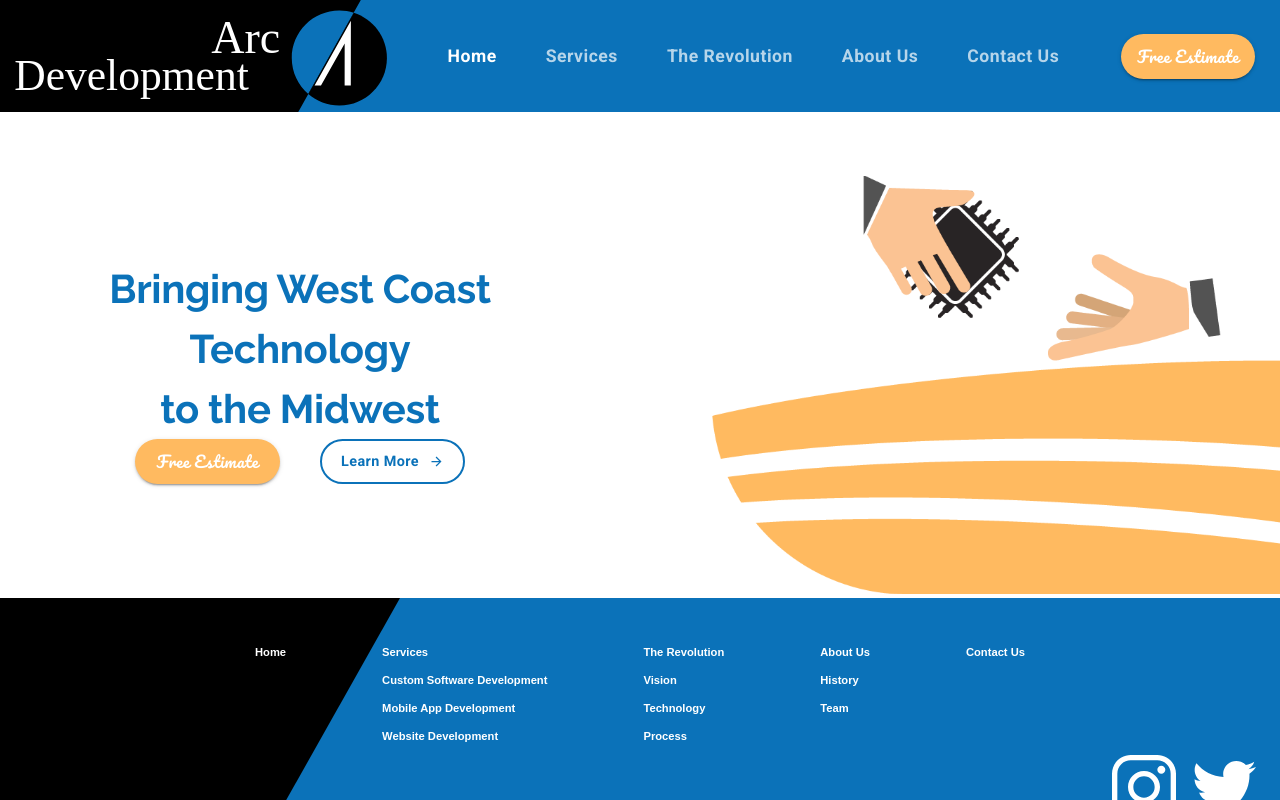
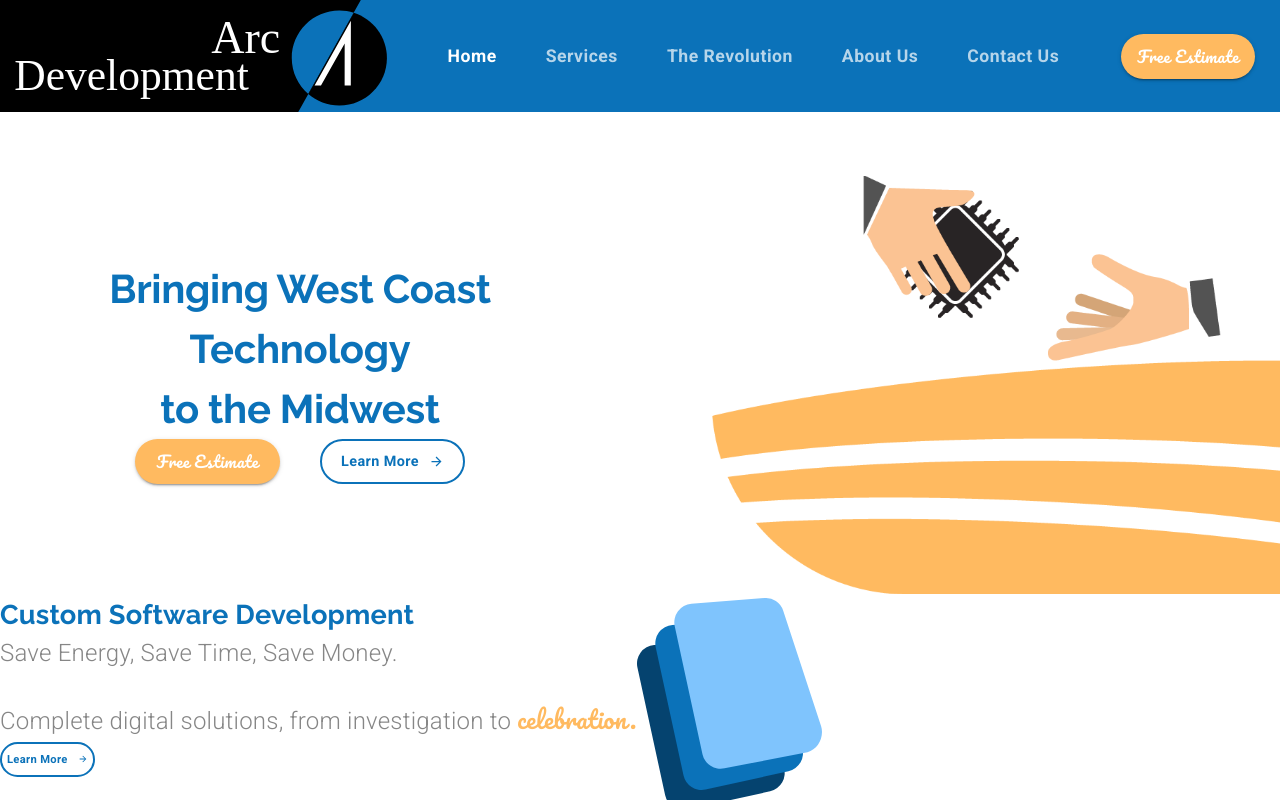
Before and after one commit to elfgodd/MaterialUI-Bootcamp, a React (Create React App) app: page / in a window 1280 px wide. Shown: the top 800 px of the page. Built offline with nearby package versions, Linux system fonts and the light colour scheme.

Commit message:
Creating The Services Block - Custom Software

```diff
--- a/src/components/LandingPage.js
+++ b/src/components/LandingPage.js
@@ -7,7 +7,7 @@
 import Typography from '@material-ui/core/Typography'
 
 import animationData from '../animations/landinganimation/data'
-import { BlockRounded } from '@material-ui/icons'
+import customSoftwareIcon from '../assets/CustomSoftwareIcon.svg'
 
 const useStyles = makeStyles((theme) => ({
   animation: {
@@ -34,16 +34,16 @@
     marginTop: '20em',
   },
   learnButtonHero: {
-    borderColor: theme.palette.common.blue,
-    color: theme.palette.common.blue,
-    borderWidth: 2,
-    textTransform: 'none',
-    borderRadius: '50px',
-    fontFamily: 'Roboto',
-    fontWeight: 'bold',
+    ...theme.typography.learnButton,
     fontSize: '0.9rem',
     height: 45,
     width: 145,
+  },
+  learnButton: {
+    ...theme.typography.learnButton,
+    fontSize: '0.7rem',
+    height: 35,
+    padding: 5,
   },
   mainContainer: {
     marginTop: '5em',
@@ -60,6 +60,13 @@
     [theme.breakpoints.down('xs')]: {
       marginLeft: 0,
     },
+  },
+  specialText: {
+    fontFamily: 'Pacifico',
+    color: theme.palette.common.orange,
+  },
+  subtitle: {
+    marginBottom: '1em',
   },
 }))
 
@@ -79,6 +86,7 @@
   return (
     <Grid container direction='column' className={classes.mainContainer}>
       <Grid item>
+        {/*-----Hero Block-----*/}
         <Grid
           container
           justifyContent='flex-end'
@@ -118,6 +126,32 @@
           </Grid>
         </Grid>
       </Grid>
+      <Grid item>
+        {/*-----Services Block-----*/}
+        <Grid container direction='row'>
+          <Grid item>
+            <Typography variant='h4'>Custom Software Development</Typography>
+            <Typography variant='subtitle1' className={classes.subtitle}>
+              Save Energy, Save Time, Save Money.
+            </Typography>
+            <Typography variant='subtitle1'>
+              Complete digital solutions, from investigation to{' '}
+              <span className={classes.specialText}>celebration.</span>
+            </Typography>
+            <Button variant='outlined' className={classes.learnButton}>
+              <span style={{ marginRight: 10 }}>Learn More</span>
+              <ButtonArrow
+                width={10}
+                height={10}
+                fill={theme.palette.common.blue}
+              />
+            </Button>
+          </Grid>
+          <Grid item>
+            <img alt='custom software icon' src={customSoftwareIcon} />
+          </Grid>
+        </Grid>
+      </Grid>
     </Grid>
   )
 }
--- a/src/components/ui/Theme.js
+++ b/src/components/ui/Theme.js
@@ -2,18 +2,19 @@
 
 const arcBlue = '#0B72B9'
 const arcOrange = '#FFBA60'
+const arcGrey = '#868686'
 
 export default createTheme({
   palette: {
     common: {
-      blue: `${arcBlue}`,
-      orange: `${arcOrange}`,
+      blue: arcBlue,
+      orange: arcOrange,
     },
     primary: {
-      main: `${arcBlue}`,
+      main: arcBlue,
     },
     secondary: {
-      main: `${arcOrange}`,
+      main: arcOrange,
     },
   },
   typography: {
@@ -34,8 +35,35 @@
       fontFamily: 'Raleway',
       fontWeight: 700,
       fontSize: '2.5rem',
-      color: `${arcBlue}`,
+      color: arcBlue,
       lineHeight: '1.5',
+    },
+    h3: {
+      fontFamily: 'Raleway',
+      fontWeight: 700,
+      fontSize: '2.5rem',
+      color: arcBlue,
+      lineHeight: 1.5,
+    },
+    h4: {
+      fontFamily: 'Raleway',
+      fontWeight: 700,
+      fontSize: '1.7rem',
+      color: arcBlue,
+    },
+    subtitle1: {
+      fontSize: '1.5rem',
+      fontWeight: 300,
+      color: arcGrey,
+    },
+    learnButton: {
+      borderColor: arcBlue,
+      color: arcBlue,
+      borderWidth: 2,
+      textTransform: 'none',
+      borderRadius: 50,
+      fontFamily: 'Roboto',
+      fontWeight: 'bold',
     },
   },
 })
```
Also changed, not shown: src/assets/CustomSoftwareIcon.svg (renamed from src/assets/Custom Software Icon.svg).
